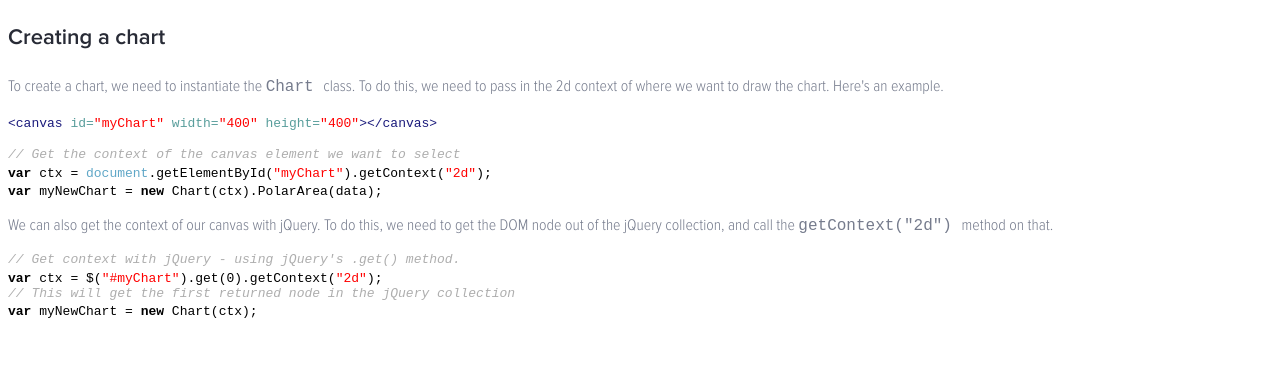
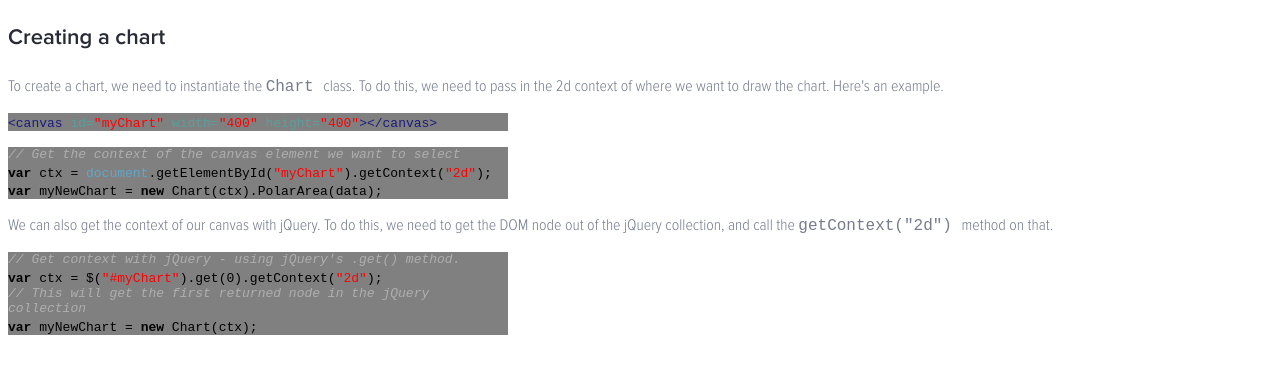
Before and after one commit to YuraLinkev1ch/home, a plain HTML site: page 11.11.2019/2/index.html in a window 1280 px wide. Drawn offline with Linux system fonts and the light colour scheme.

Commit message:
the second commit

```diff
--- a/11.11.2019/2/index.html
+++ b/11.11.2019/2/index.html
@@ -10,19 +10,19 @@
 <body>
     <h2>Creating a chart</h2>
     <p class="text">To create a chart, we need to instantiate the <code> Chart </code>  class. To do this, we need to pass in the 2d context of where we want to draw the chart. Here's an example.</p>
-    <p><code>
+    <div class="code-space"><p><code>
         <font color="#1B1B7C">&lt;canvas</font> <font color="#599E9C">id=</font><font color="red">"myChart"</font> <font color="#599E9C">width=</font><font color="red">"400"</font> <font color="#599E9C">height=</font><font color="red">"400"</font><font color="#1B1B7C">&gt;&lt;/canvas&gt;</font>
-    </code></p>
-    <div class="commentary">// Get the context of the canvas element we want to select</div>
+    </code></p>  </div>
+    <div class="code-space"><div class="commentary">// Get the context of the canvas element we want to select</div>
     <div><code>
         <b>var</b> ctx = <font color="#60A7C7">document</font>.getElementById(<font color="red">"myChart"</font>).getContext(<font color="red">"2d"</font>);<br>
         <b>var</b> myNewChart = <b>new</b> Chart(ctx).PolarArea(data);
-     </code></div>
+     </code></div></div>
      <p class="text">We can also get the context of our canvas with jQuery. To do this, we need to get the DOM node out of the jQuery collection, and call the <code>getContext("2d") </code> method on that.</p>
-     <div class="commentary"> // Get context with jQuery - using jQuery's .get() method.</div>
+     <div class="code-space"><div class="commentary"> // Get context with jQuery - using jQuery's .get() method.</div>
      <code><b>var</b> ctx = $(<font color="red">"#myChart"</font>).get(0).getContext(<font color="red">"2d"</font>);</code>
      <div class="commentary"> // This will get the first returned node in the jQuery collection</div>
-     <code><b>var</b> myNewChart = <b>new</b> Chart(ctx);</code>
+     <code><b>var</b> myNewChart = <b>new</b> Chart(ctx);</code></div>
 
 
 
--- a/11.11.2019/2/style.css
+++ b/11.11.2019/2/style.css
@@ -48,5 +48,8 @@ font-style: italic;
 color: #AEAEAE;
 line-height: 1.2em;
 letter-spacing: 0em;
-
     }
+.code-space{
+  background-color:grey;
+  width:500px;
+}
```
